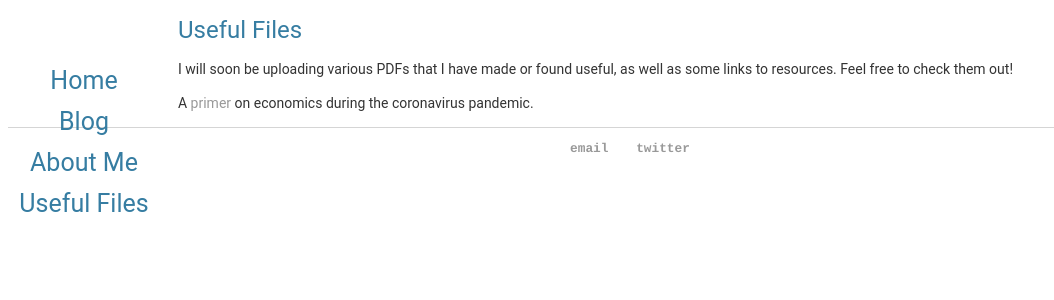
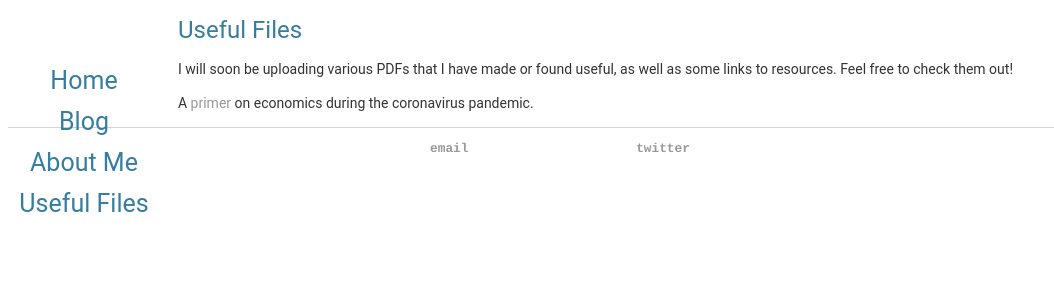
Before and after one commit to tmychow/tmychow.github.io, a Jekyll site: the page built from usefulfiles/index.html, in a window 1280 px wide. Shown: the top 300 px of the page, without its empty margins (0-1054 px from the left). Built offline with Jekyll 4.4.1, drawn with Linux system fonts in a browser that asks for light colours.

Commit message:
Update main.css

```diff
--- a/css/main.css
+++ b/css/main.css
@@ -10,7 +10,7 @@ nav ul, footer ul {
 }
 nav ul li, footer ul li {
     display: inline;
-    margin-right: 20px;
+    margin-right: 160px;
 }
 a {
     text-decoration: none;
```
